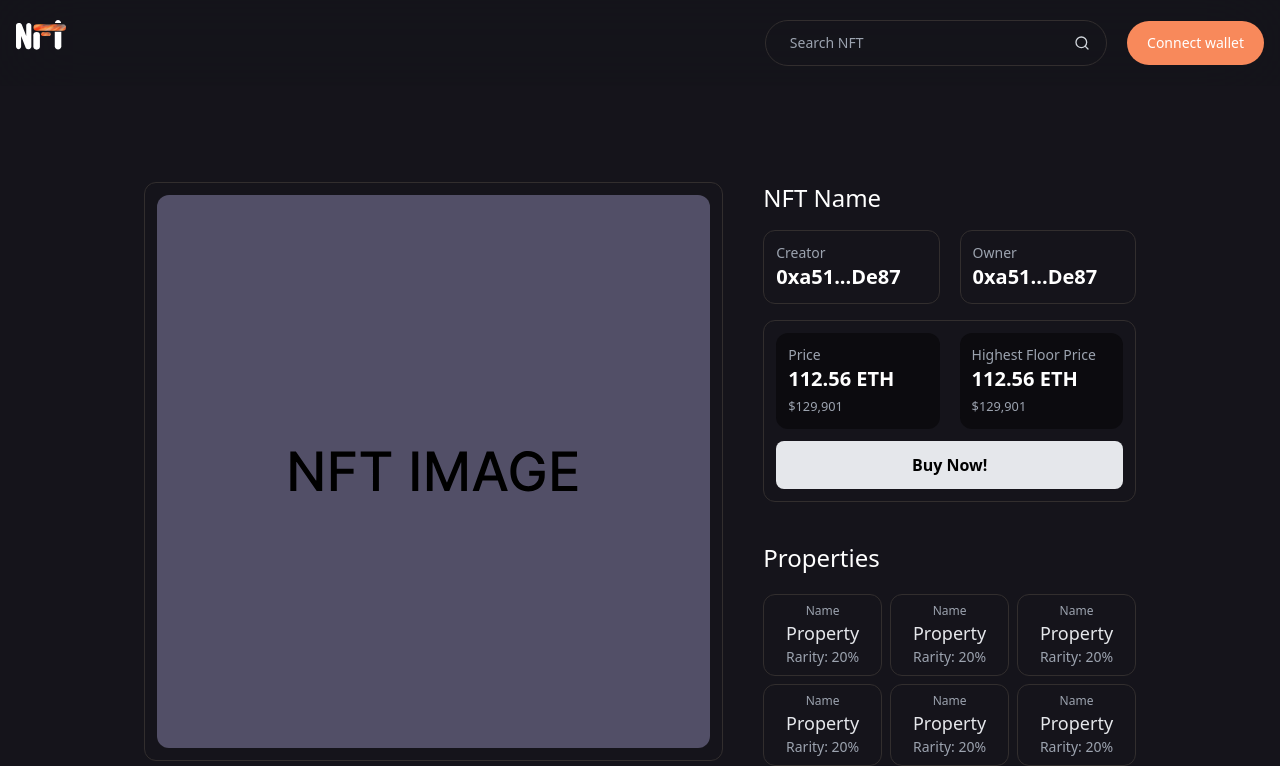
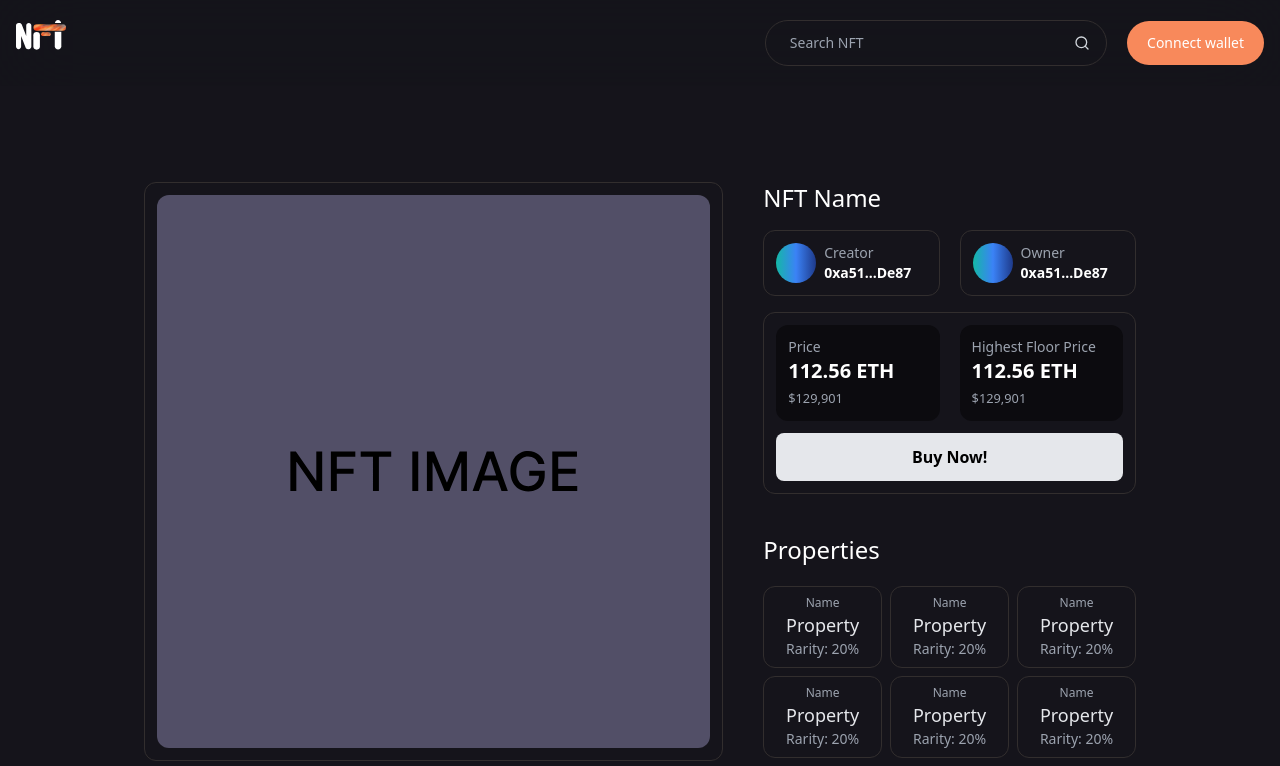
Before and after one commit to scluzive-bastine/nifty, a Next.js app: page /token/1 in a window 1280 px wide. Shown: the top 766 px of the page. Built offline with nearby package versions, Linux system fonts and the light colour scheme.

Commit message:
bg added to creator and owner container

```diff
--- a/pages/token/[slug].tsx
+++ b/pages/token/[slug].tsx
@@ -28,18 +28,24 @@ const Token = () => {
           <div>
             <h2 className='text-white text-xl lg:text-2xl'>NFT Name</h2>
           </div>
-          <div className='grid grid-cols-2 gap-5 mt-4'>
-            <div className='border border-gray-20 p-3 rounded-xl'>
-              <h4 className='text-gray-400 text-sm'>Creator</h4>
-              <h2 className='text-white text-sm lg:text-xl font-semibold'>0xa51...De87</h2>
+          <div className='grid grid-cols-2 gap-2 lg:gap-5 mt-4'>
+            <div className='border border-gray-20 p-2 lg:p-3 rounded-xl flex space-x-2 items-center'>
+              <div className='h-5 w-5 lg:h-10 lg:w-10 bg-gradient-to-r from-teal-500 via-blue-500 to-blue-900  rounded-full flex-shrink-0'></div>
+              <div>
+                <h4 className='text-gray-400 text-xs lg:text-sm'>Creator</h4>
+                <h2 className='text-white text-sm font-semibold'>0xa51...De87</h2>
+              </div>
             </div>
-            <div className='border border-gray-20 p-3 rounded-xl'>
-              <h4 className='text-gray-400 text-sm'>Owner</h4>
-              <h2 className='text-white text-sm lg:text-xl font-semibold'>0xa51...De87</h2>
+            <div className='border border-gray-20 p-2 lg:p-3 rounded-xl flex space-x-2 items-center'>
+              <div className='h-5 w-5 lg:h-10 lg:w-10 bg-gradient-to-r from-teal-500 via-blue-500 to-blue-900  rounded-full flex-shrink-0'></div>
+              <div>
+                <h4 className='text-gray-400 text-xs lg:text-sm'>Owner</h4>
+                <h2 className='text-white text-sm font-semibold'>0xa51...De87</h2>
+              </div>
             </div>
           </div>
           <div className='mt-4 border border-gray-20 rounded-xl p-3'>
-            <div className='grid grid-cols-2 gap-5'>
+            <div className='grid grid-cols-2 gap-2 lg:gap-5'>
               <div className='bg-black-50 p-3 rounded-xl'>
                 <h4 className='text-gray-400 text-xs lg:text-sm'>Price</h4>
                 <h2 className='text-white text-sm lg:text-xl font-semibold'>112.56 ETH</h2>
```
